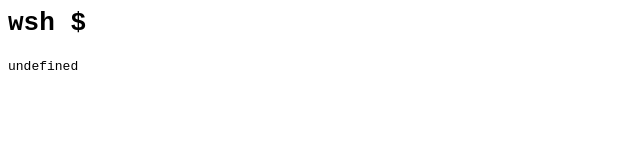
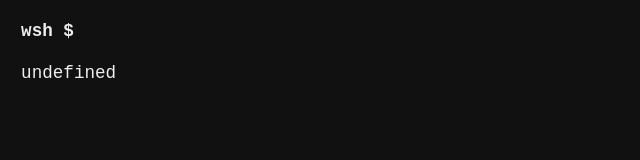
Before and after one commit to yishn/wsh, a website: page src/ui/index.html in a window 1280 px wide. Shown: the whole page, without its empty margins (0-640 px from the left). Drawn offline with Linux system fonts and the light colour scheme.

Commit message:
Style output page

```diff
--- a/src/ui/index.html
+++ b/src/ui/index.html
@@ -4,6 +4,30 @@
     <meta name="viewport" content="width=device-width, initial-scale=1.0">
     <meta http-equiv="X-UA-Compatible" content="ie=edge">
     <title>wsh $</title>
+
+    <style>
+        * {
+            box-sizing: border-box;
+            margin: 0;
+            padding: 0;
+            font-size: 1rem;
+        }
+
+        html {
+            padding: 1.2rem;
+            background: #111;
+            color: #eee;
+            font: 110%/1.2 Consolas, Menlo, 'Courier New', monospace;
+        }
+
+        pre, code {
+            white-space: pre-wrap;
+        }
+
+        h1 {
+            margin-bottom: 1.2rem;
+        }
+    </style>
 </head>
 <body>
     <h1><code id="query"></code></h1>
```
